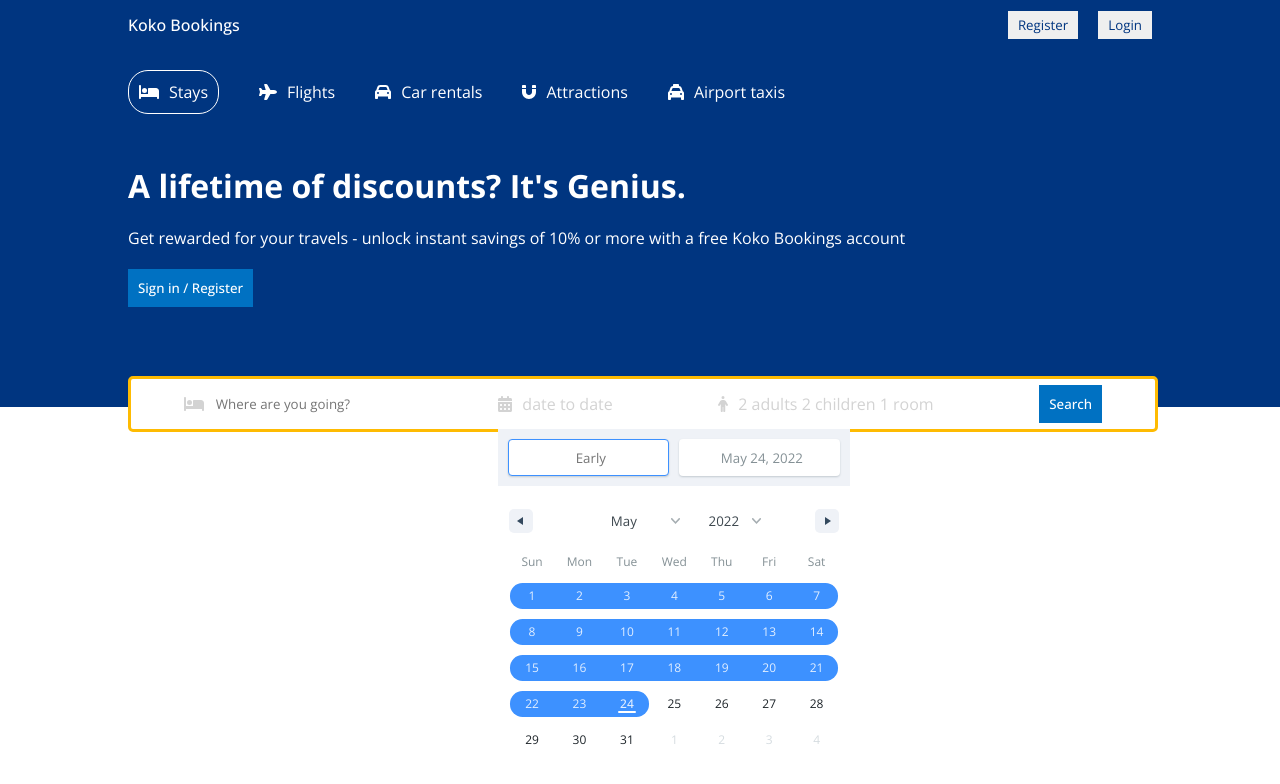
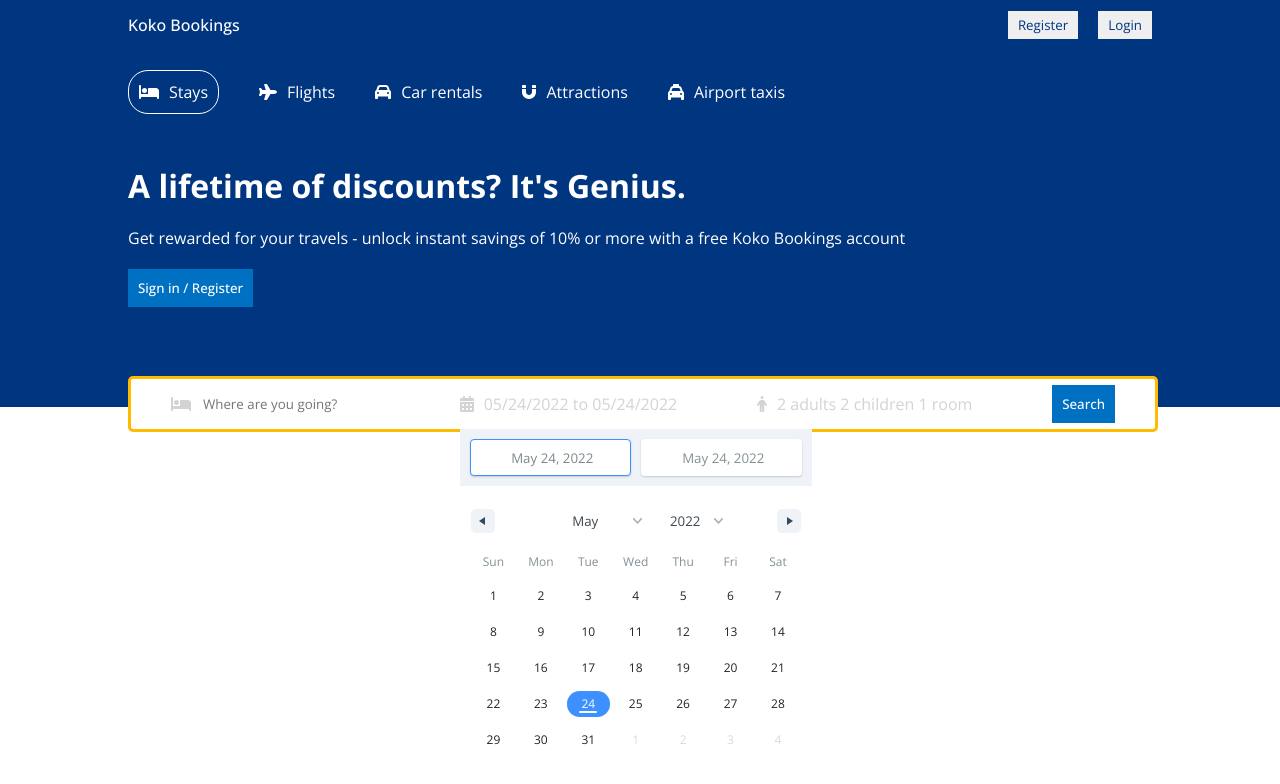
Before and after one commit to Koko-Dev/react-reservation-app, a React (Create React App) app: page / in a window 1280 px wide. Shown: the top 784 px of the page. Built offline with nearby package versions, Linux system fonts and the light colour scheme.

Commit message:
Header.js: Import {format} from date-fns; correct const [date, setDate] options startDate key misspelling; in span.headerSearchText, add date-fns format to display user highlighted dates

```diff
--- a/src/components/header/Header.js
+++ b/src/components/header/Header.js
@@ -13,15 +13,16 @@ import {
 import 'react-date-range/dist/styles.css'; // main css file
 import 'react-date-range/dist/theme/default.css'; // theme css file
 import { DateRange } from 'react-date-range';
+import { format } from "date-fns";
 
 
 const Header = () => {
 	const [date, setDate] = useState([
 		{
-			stateDate: new Date(),
+			startDate: new Date(),
 			endDate: new Date(),
-			key: 'selection',
-		}
+			key: "selection",
+		},
 	]);
 	return (
 		<div className="header">
@@ -65,7 +66,10 @@ const Header = () => {
 					<div className="headerSearchItem">
 						<FontAwesomeIcon icon={faCalendarDays}
 						                 className="headerIcon"/>
-						<span className="headerSearchText">date to date</span>
+						<span className="headerSearchText">{`${format(date[0].startDate, "MM/dd/yyyy")} to ${format(
+							date[0].endDate,
+							"MM/dd/yyyy"
+						)}`}</span>
 						{/* /.headerSearchText */}
 						<DateRange
 							editableDateInputs={true}
```
